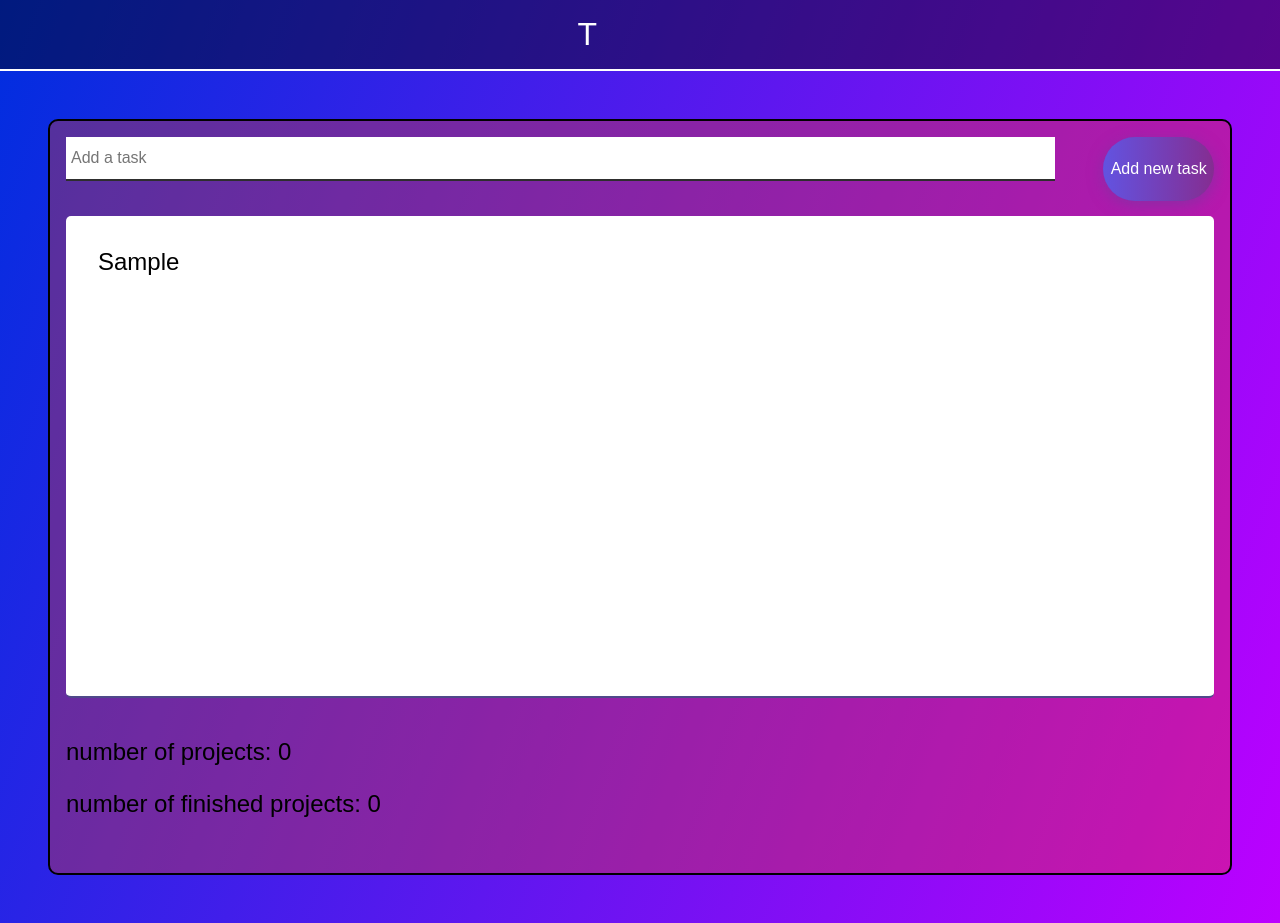
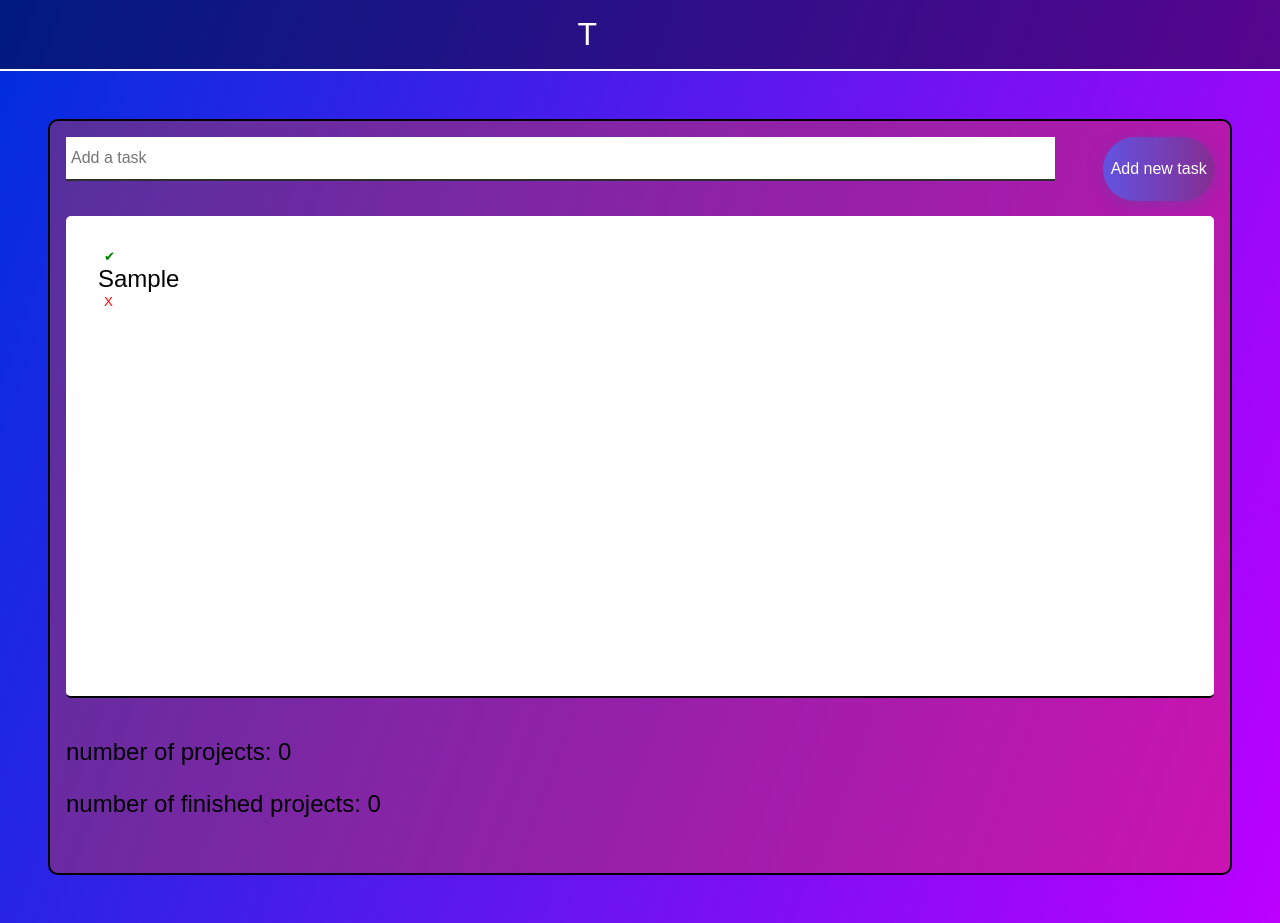
Before and after one commit to HidekashiLawliet/ToDoList, a plain HTML site: page index.html in a window 1280 px wide. Both pictures are taken after typing "Sample" into the empty fields and a click on the button "Add new task". Drawn offline with Linux system fonts and the light colour scheme.

Commit message:
BUTTON + CS

```diff
--- a/src/index.css
+++ b/src/index.css
@@ -56,8 +56,8 @@ input:focus {
 
 }
 
+#text_area input {
 
-#text_area input {
     margin-right: 3rem;
     height: 2rem;
 }
@@ -76,7 +76,6 @@ input:focus {
     padding: 5px;
     border: none;
     background-size: 300% 100%;
-
     border-radius: 50px;
     moz-transition: all .4s ease-in-out;
     -o-transition: all .4s ease-in-out;
@@ -106,17 +105,38 @@ ul {
     margin: 0px;
     height: 30rem;
     overflow-y: scroll;
+    overflow-x: hidden;
     scrollbar-width: thin;
-    border-bottom: 2px solid #4f498a;
+    border-bottom: 2px solid #000000;
     background-color: #fff;
     border-radius: 5px;
     scrollbar-color: rgb(237, 137, 247) rgb(117, 126, 243)
 }
 
 li {
+    display: grid;
+    align-tracks: start;
+    grid-row: 0;
+    list-style: none;
+    margin: 0px;
+    padding: 1rem;
+    width: 100%;
+}
+
+li .completed {
+    width: fit-content;
+    margin-right: 2rem;
+    border: none;
+    background-color: transparent;
+    color: green;
+}
+
+li .delete_btn {
+    width: fit-content;
     display: flex;
-    flex-direction: column;
-    padding: 1rem;
+    border: none;
+    background-color: transparent;
+    color: red;
 }
 
 #todo_list p {
@@ -146,22 +166,3 @@ input[type="text"]::before::after {
     border: 0.06rem solid hsl(120, 100%, 25%);
     border-radius: 50%;
 }
-
-
-.scroll {
-    height: 15rem;
-    scrollbar-width: thin;
-}
-
-.scroll::-webkit-scrollbar {
-    width: 0.6rem;
-}
-
-.scroll::-webkit-scrollbar-thumb {
-    background-color: var(--blue);
-    border-radius: 0.5rem;
-}
-
-.scroll::-webkit-scrollbar-track {
-    display: none;
-}
--- a/src/index.js
+++ b/src/index.js
@@ -59,19 +59,15 @@ addTodo.addEventListener('click', function () {
     localStorage.setItem('todo', JSON.stringify(todo));
     const li = document.createElement('li');
     document.getElementById('todo_list').appendChild(li);
-    li.innerHTML = todo;
     count += 1;
+    li.innerHTML = `<button class="completed">✔</button>${todo} <button class="delete_btn">X</button>`;
 });
 
 
-function toogleTask(index) {
-    todo[index].disable = !todo[index].disable;
-    localStorage.setItem('todo', JSON.stringify(todo));
-}
 
 // * Delete ToDo
 
-// const deleteTodo = document.getElementById('delete-todo');
+// const deleteTodo = document.getElementById('delete_btn');
 // deleteTodo.addEventListener('click', function () {
 //     const input = document.getElementById('todo-input');
 //     const todo = input.value;
```
